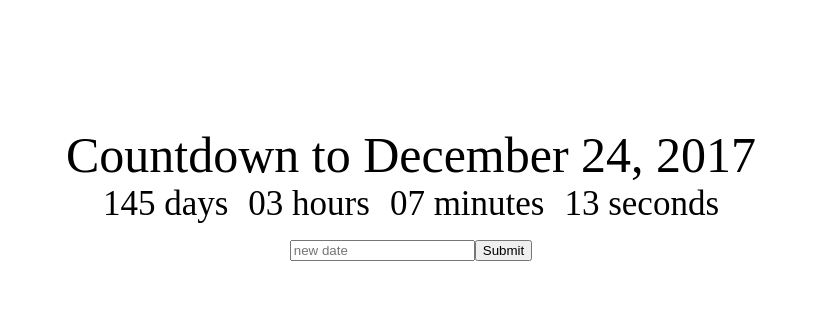
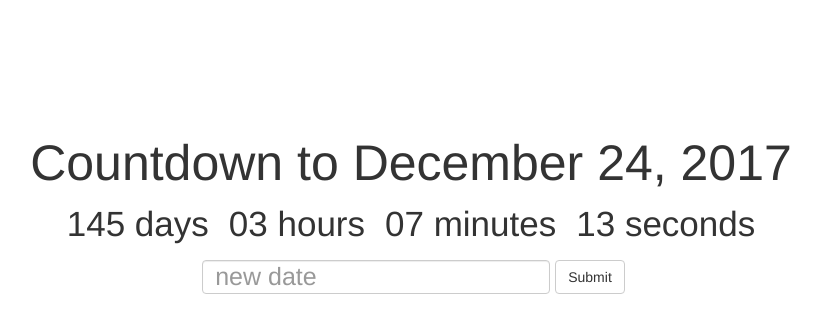
Before and after one commit to i-tea/react-countdown, a React (Create React App) app in the folder count-down/: page / in a window 1280 px wide. Shown: the top 332 px of the page, without its empty margins (229-1050 px from the left). Built offline with nearby package versions, Linux system fonts and the light colour scheme.

Commit message:
react-bootstrap use

```diff
--- a/count-down/package.json
+++ b/count-down/package.json
@@ -4,6 +4,7 @@
   "private": true,
   "dependencies": {
     "react": "^15.6.1",
+    "react-bootstrap": "^0.31.2",
     "react-dom": "^15.6.1",
     "react-scripts": "1.0.10"
   },
--- a/count-down/public/index.html
+++ b/count-down/public/index.html
@@ -20,6 +20,7 @@
       Learn how to configure a non-root public URL by running `npm run build`.
     -->
     <title>React App</title>
+    <link rel="stylesheet" href="https://maxcdn.bootstrapcdn.com/bootstrap/latest/css/bootstrap.min.css">
   </head>
   <body>
     <noscript>
--- a/count-down/src/App.css
+++ b/count-down/src/App.css
@@ -12,3 +12,8 @@
     display: inline;
     margin: 10px;
 }
+
+.Deadline-input {
+    font-size: 25px;
+    margin: 5px;
+}
--- a/count-down/src/App.jsx
+++ b/count-down/src/App.jsx
@@ -1,6 +1,7 @@
 import React, { Component } from 'react'; // React { Component } cause we also wanna use components
 import Clock from './Clock';
 import './App.css';
+import { Form, FormControl, Button } from 'react-bootstrap';
 
 class App extends Component {
   //JSX make different keyword to make classname, cause class is reserved, have to use className
@@ -27,13 +28,14 @@
         <Clock
           deadline={this.state.deadline}
         />
-        <div>
-          <input
+        <Form inline={true}>
+          <FormControl
+            className="Deadline-input"
             placeholder='new date'
             onChange={event => this.setState({newDeadline: event.target.value})}
           />
-          <button onClick={()=> this.changeDeadline()}>Submit</button>
-        </div>
+          <Button onClick={()=> this.changeDeadline()}>Submit</Button>
+        </Form>
       </div>
     )
   }
```
